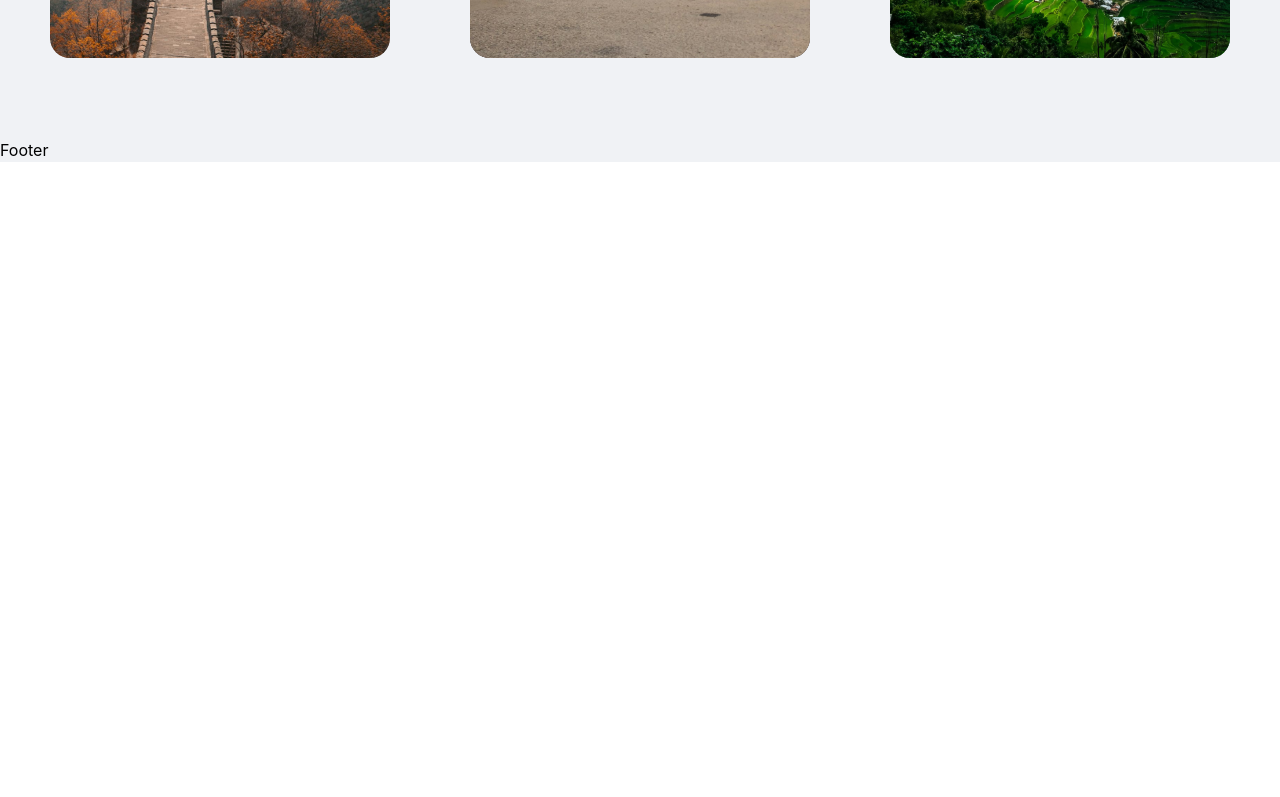
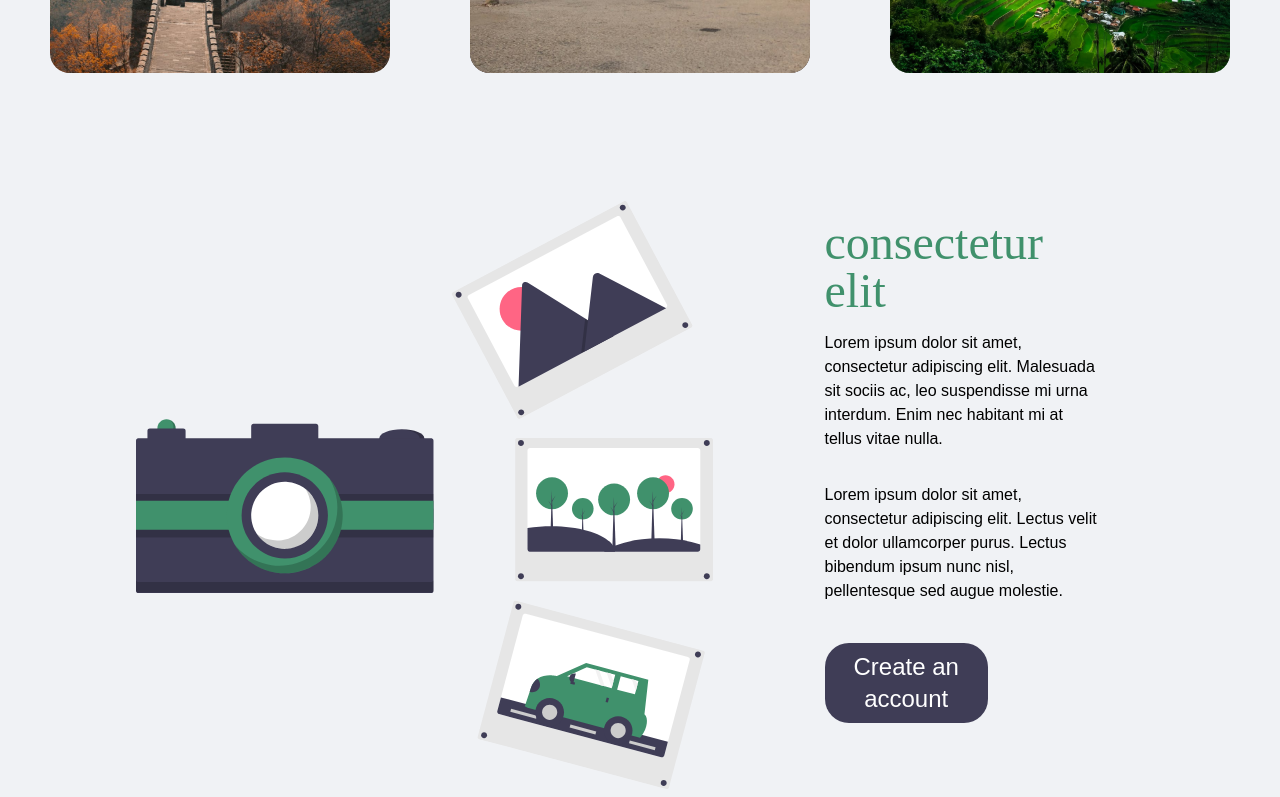
Before and after one commit to cedricquitor/echo-web-app, a React (Vite) app in the folder client/: page / in a window 1280 px wide. Shown: the part 2000-2797 px from the top of the page. Before the commit the page ends 2162 px from the top, so only its background shows below. Built offline with nearby package versions, Linux system fonts and the light colour scheme.

Commit message:
Finished sub-CTA

```diff
--- a/client/src/pages/Landing.jsx
+++ b/client/src/pages/Landing.jsx
@@ -21,9 +21,7 @@ const Landing = () => {
           </div>
         </div>
         {/* Image */}
-        <div>
-          <img src="./assets/undraw_echo.svg" alt="Image of a globe" className="h-5/6" />
-        </div>
+        <img src="./assets/undraw_echo.svg" alt="Image of a globe" className="h-5/6" />
       </div>
       {/* Partners */}
       <div className="mt-28 py-8 bg-[#52B286] flex flex-col items-center">
@@ -50,6 +48,17 @@ const Landing = () => {
           <img src="./assets/place-manila.svg" alt="" />
         </div>
       </div>
+      {/* Sub-CTA */}
+      <div className="mt-32 flex flex-row justify-center items-center">
+        <img src="./assets/undraw_moments.svg" alt="Illustration of a camera with photos" />
+        {/* Text */}
+        <div className="flex flex-col w-3/12 -mt-12 ml-28 pr-10">
+          <h1 className="mb-4 font-fredoka text-5xl text-[#40916C]">consectetur elit</h1>
+          <p className="mb-8 font-raleway">Lorem ipsum dolor sit amet, consectetur adipiscing elit. Malesuada sit sociis ac, leo suspendisse mi urna interdum. Enim nec habitant mi at tellus vitae nulla.</p>
+          <p className="mb-10 font-raleway">Lorem ipsum dolor sit amet, consectetur adipiscing elit. Lectus velit et dolor ullamcorper purus. Lectus bibendum ipsum nunc nisl, pellentesque sed augue molestie.</p>
+          <button className="w-7/12 font-raleway text-2xl bg-[#3F3D56] text-white py-2 px-4 rounded-3xl my-auto">Create an account</button>
+        </div>
+      </div>
     </section>
   );
 };
```
Also changed, not shown: client/assets/undraw_moments.svg.
